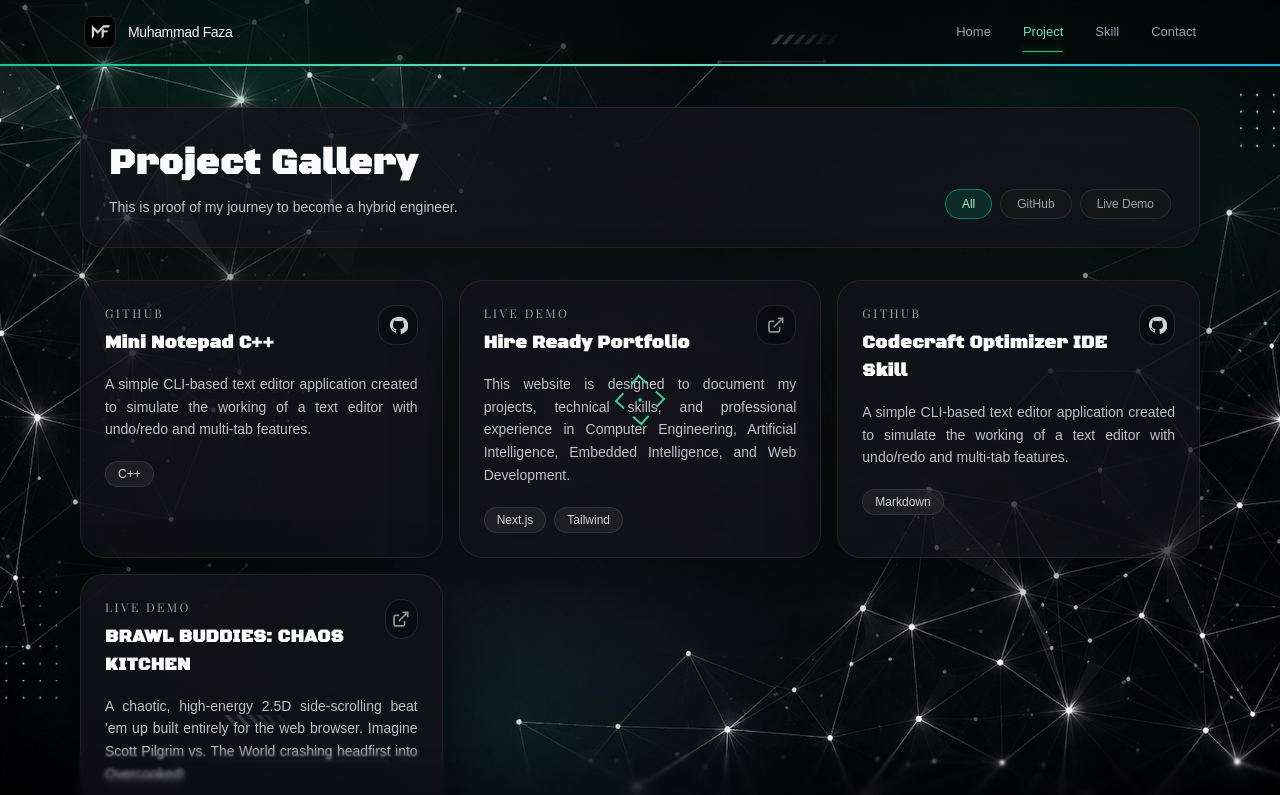
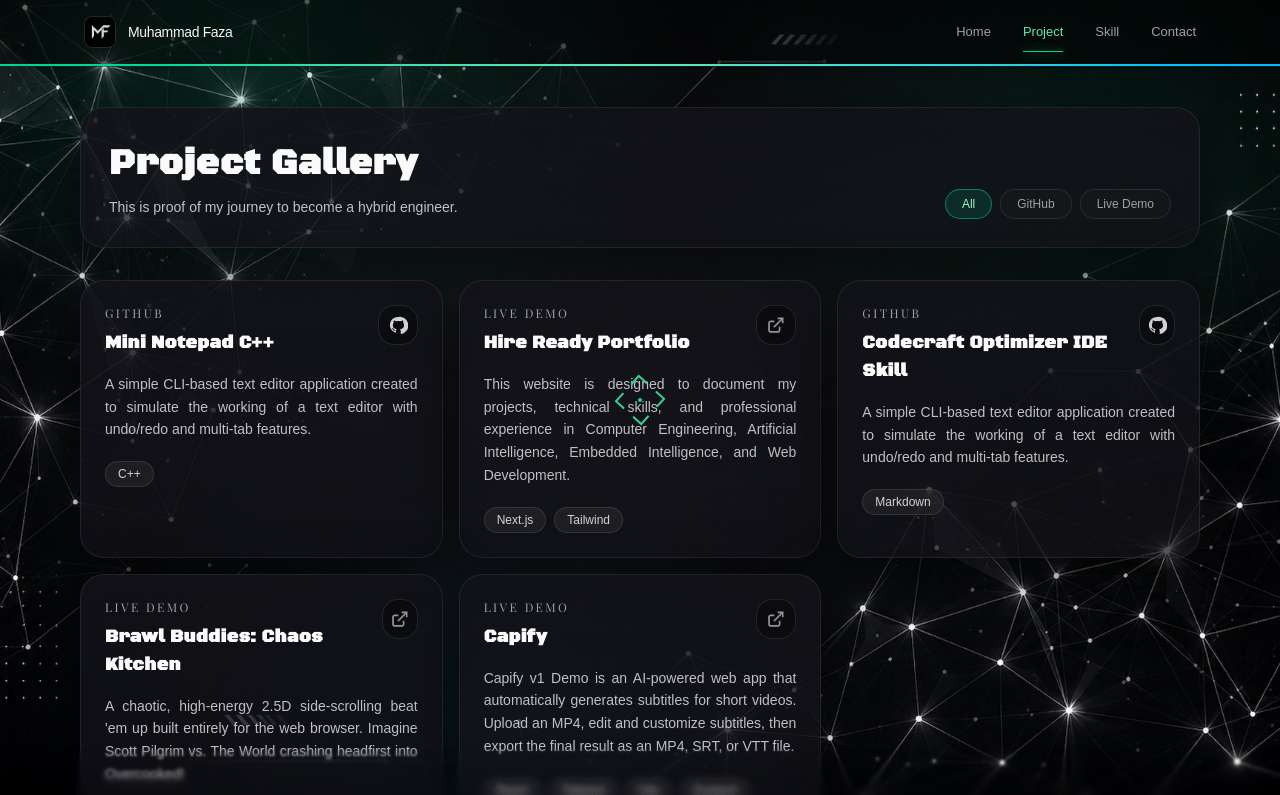
Before and after one commit to MuhammadFaza-DU/Muhammad-Faza, a Next.js app: page /project in a window 1280 px wide. Shown: the top 795 px of the page. Built offline with nearby package versions, Linux system fonts and the light colour scheme; a web font is replaced by a local one.

Commit message:
new project

```diff
--- a/src/data/projectsData.ts
+++ b/src/data/projectsData.ts
@@ -35,11 +35,19 @@
     tag: "GITHUB",
   },
   {
-    title: "BRAWL BUDDIES: CHAOS KITCHEN",
+    title: "Brawl Buddies: Chaos Kitchen",
     type: "demo",
     href: "https://game-chef-pixel.pages.dev/",
     description: "A chaotic, high-energy 2.5D side-scrolling beat 'em up built entirely for the web browser. Imagine Scott Pilgrim vs. The World crashing headfirst into Overcooked!",
     tech: ["React", "Tailwind", "Node.js", "Phaser 3", "Howler.js", "Socket.io", "MySQL", "Redis"],
     tag: "LIVE DEMO",
   },
+    {
+    title: "Capify",
+    type: "demo",
+    href: "https://capify-v1-demo.vercel.app/",
+    description: "Capify v1 Demo is an AI-powered web app that automatically generates subtitles for short videos. Upload an MP4, edit and customize subtitles, then export the final result as an MP4, SRT, or VTT file.",
+    tech: ["React", "Tailwind", "Vite", "Zustand", "Node.js", "Fastify", "Zod", "FFmpeg"],
+    tag: "LIVE DEMO",
+  },
 ];
```
